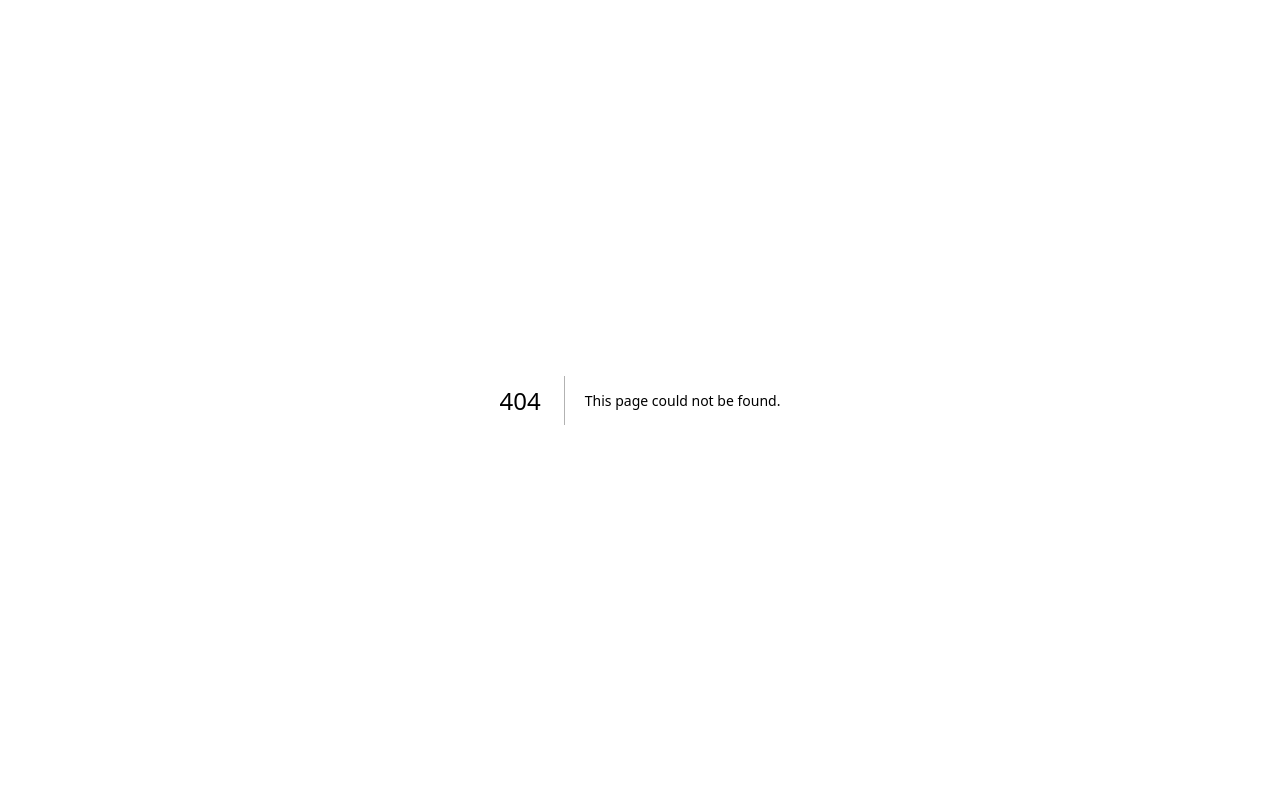
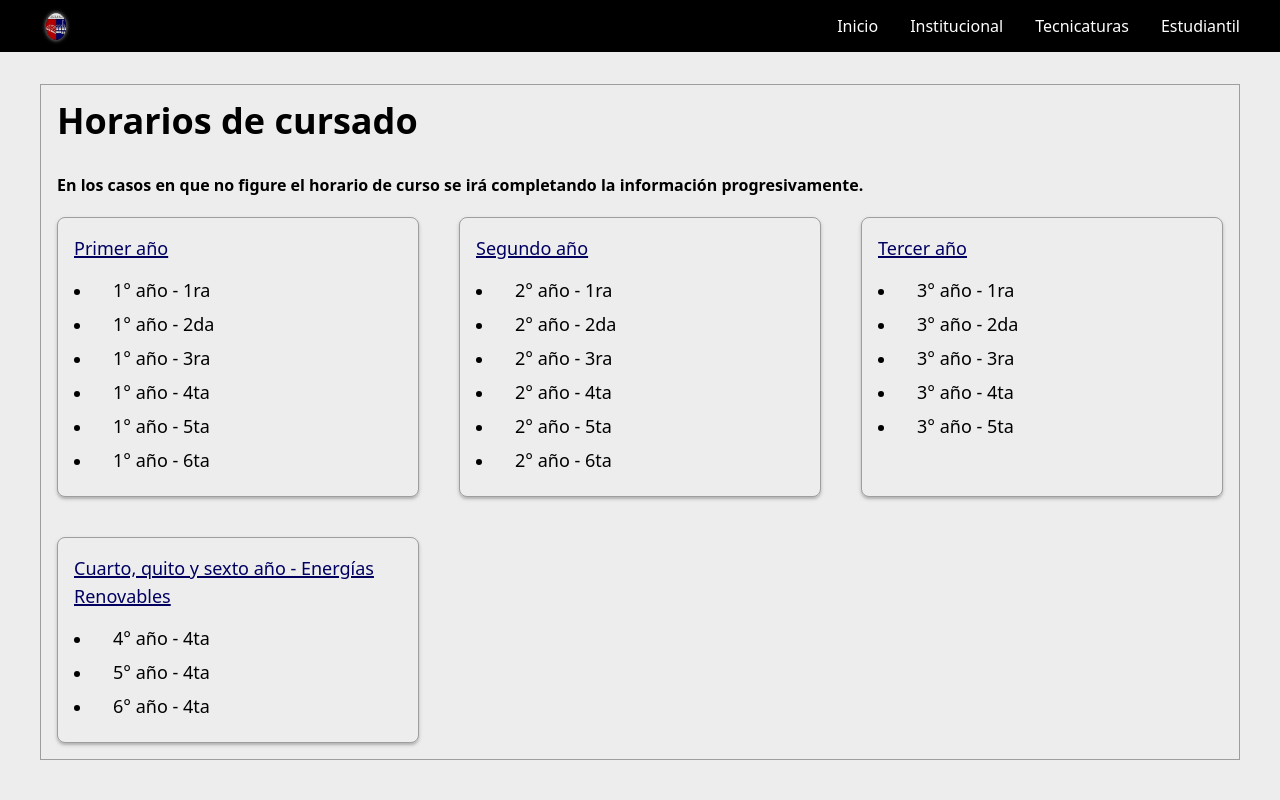
Before and after one commit to Martiks38/my_school_-page, a Next.js app: page /estudiantil in a window 1280 px wide. Before the commit this address had no page. Shown: the top 800 px of the page. Built offline with nearby package versions, Linux system fonts and the light colour scheme.

Commit message:
Añadir horarios de cursado a const.js y crear la sección Estudiantil

```diff
--- a/src/components/HeaderLayout/index.tsx
+++ b/src/components/HeaderLayout/index.tsx
@@ -20,8 +20,8 @@ export function HeaderLayout() {
 						{sections.map(({ id, section }) => {
 							return (
 								<li key={id}>
-									{section.match('Inicio') ? (
-										<Link href="/">{section}</Link>
+									{section.match(/^Inicio|Estudiantil$/) ? (
+										<Link href={section === 'Estudiantil' ? '/estudiantil' : '/'}>{section}</Link>
 									) : (
 										<span>{section}</span>
 									)}
--- /dev/null
+++ b/src/components/TimeBlock.tsx
@@ -0,0 +1,36 @@
+type Course = {
+	id: string
+	course: string
+	url: string
+}
+
+interface TimeBlockProps {
+	courses: Course[]
+	year: string
+}
+
+export function TimeBlock({ courses, year }: TimeBlockProps) {
+	return (
+		<section className="p-4 border border-[#0005] rounded-lg shadow-[0_2px_2px_rgb(0_0_0_/_12%),_0_2px_4px_rgb(0_0_0_/_16%)]">
+			<h3 className="mb-3.5 text-lg font-medium underline underline-offset-1 decoration-2 text-[#010061]">
+				{year}
+			</h3>
+			<ul className="list-disc list-inside [&>li]:mb-1.5">
+				{courses.map((course) => {
+					return (
+						<li key={course.id}>
+							<a
+								href={course.url}
+								target="_blank"
+								rel="noreferrer noopener"
+								className="px-4 py-2 text-lg hover:text-[#9c0b32] hover:underline"
+							>
+								{course.course}
+							</a>
+						</li>
+					)
+				})}
+			</ul>
+		</section>
+	)
+}
--- a/src/const.js
+++ b/src/const.js
@@ -121,6 +121,134 @@ export const notices = [
 	}
 ]
 
+export const schedules = [
+	{
+		courses: [
+			{
+				id: 'C925b',
+				course: '1° año - 1ra',
+				url: 'https://docs.google.com/spreadsheets/d/1v79YjwEMwddVNwm-woI_GuFJC7xbPDsZ/edit#gid=446488113'
+			},
+			{
+				id: 'C8c25',
+				course: '1° año - 2da',
+				url: 'https://docs.google.com/spreadsheets/d/1v79YjwEMwddVNwm-woI_GuFJC7xbPDsZ/edit#gid=772678337'
+			},
+			{
+				id: 'Cba38',
+				course: '1° año - 3ra',
+				url: 'https://docs.google.com/spreadsheets/d/1v79YjwEMwddVNwm-woI_GuFJC7xbPDsZ/edit#gid=1303694508'
+			},
+			{
+				id: 'C23c9',
+				course: '1° año - 4ta',
+				url: 'https://docs.google.com/spreadsheets/d/1v79YjwEMwddVNwm-woI_GuFJC7xbPDsZ/edit#gid=1458084612'
+			},
+			{
+				id: 'C1e32',
+				course: '1° año - 5ta',
+				url: 'https://docs.google.com/spreadsheets/d/1v79YjwEMwddVNwm-woI_GuFJC7xbPDsZ/edit#gid=1057310509'
+			},
+			{
+				id: 'C6167',
+				course: '1° año - 6ta',
+				url: 'https://docs.google.com/spreadsheets/d/1v79YjwEMwddVNwm-woI_GuFJC7xbPDsZ/edit#gid=448697539'
+			}
+		],
+		id: 'S37c2',
+		year: 'Primer año'
+	},
+	{
+		courses: [
+			{
+				id: 'Ca4d8',
+				course: '2° año - 1ra',
+				url: 'https://docs.google.com/spreadsheets/d/1i9qKDerqNihapsTau3WArtT8VT9C-MFb/edit#gid=131021307'
+			},
+			{
+				id: 'Cbca3',
+				course: '2° año - 2da',
+				url: 'https://docs.google.com/spreadsheets/d/1i9qKDerqNihapsTau3WArtT8VT9C-MFb/edit#gid=476614401'
+			},
+			{
+				id: 'C902e',
+				course: '2° año - 3ra',
+				url: 'https://docs.google.com/spreadsheets/d/1i9qKDerqNihapsTau3WArtT8VT9C-MFb/edit#gid=22427729'
+			},
+			{
+				id: 'C870c',
+				course: '2° año - 4ta',
+				url: 'https://docs.google.com/spreadsheets/d/1i9qKDerqNihapsTau3WArtT8VT9C-MFb/edit#gid=1705086162'
+			},
+			{
+				id: 'Ce72e',
+				course: '2° año - 5ta',
+				url: 'https://docs.google.com/spreadsheets/d/1i9qKDerqNihapsTau3WArtT8VT9C-MFb/edit#gid=460347714'
+			},
+			{
+				id: 'C0fc8',
+				course: '2° año - 6ta',
+				url: 'https://docs.google.com/spreadsheets/d/1i9qKDerqNihapsTau3WArtT8VT9C-MFb/edit#gid=454813884'
+			}
+		],
+		id: 'S2257',
+		url: 'segundo',
+		year: 'Segundo año'
+	},
+	{
+		courses: [
+			{
+				id: 'C0086',
+				course: '3° año - 1ra',
+				url: 'https://docs.google.com/spreadsheets/d/1g4cBzxZpLrb2zo_s52a1zI3GgOY-TjjX/edit#gid=1355992659'
+			},
+			{
+				id: 'C441e',
+				course: '3° año - 2da',
+				url: 'https://docs.google.com/spreadsheets/d/1g4cBzxZpLrb2zo_s52a1zI3GgOY-TjjX/edit#gid=432427579'
+			},
+			{
+				id: 'C1f47',
+				course: '3° año - 3ra',
+				url: 'https://docs.google.com/spreadsheets/d/1g4cBzxZpLrb2zo_s52a1zI3GgOY-TjjX/edit#gid=1910516590'
+			},
+			{
+				id: 'C3e1a',
+				course: '3° año - 4ta',
+				url: 'https://docs.google.com/spreadsheets/d/1g4cBzxZpLrb2zo_s52a1zI3GgOY-TjjX/edit#gid=1985084997'
+			},
+			{
+				id: 'C3b82',
+				course: '3° año - 5ta',
+				url: 'https://docs.google.com/spreadsheets/d/1g4cBzxZpLrb2zo_s52a1zI3GgOY-TjjX/edit#gid=681319318'
+			}
+		],
+		id: 'S4427',
+		year: 'Tercer año'
+	},
+	{
+		courses: [
+			{
+				id: 'C460f',
+				course: '4° año - 4ta',
+				url: 'https://docs.google.com/spreadsheets/d/1EgmGH3rocdSa1SPAKnDFA3jX5s4owP0M/edit#gid=965503751'
+			},
+			{
+				id: 'Cac25',
+				course: '5° año - 4ta',
+				url: 'https://docs.google.com/spreadsheets/d/1EgmGH3rocdSa1SPAKnDFA3jX5s4owP0M/edit#gid=729799160'
+			},
+			{
+				id: 'C6be4',
+				course: '6° año - 4ta',
+				url: 'https://docs.google.com/spreadsheets/d/1EgmGH3rocdSa1SPAKnDFA3jX5s4owP0M/edit#gid=1082291572'
+			}
+		],
+		id: 'S71d2',
+		year: 'Cuarto, quito y sexto año - Energías Renovables'
+	}
+]
+
 export const sections = [
 	{
 		id: 'b5e5',
@@ -143,7 +271,7 @@ export const sections = [
 	},
 	{
 		id: 'f2b4',
-		section: 'Estudiantes',
+		section: 'Estudiantil',
 		subsections: [
 			{ id: '3d76', name: 'Cuadernillo de ingreso' },
 			{ id: 'ca3a', name: 'Horarios de cursado' }
--- /dev/null
+++ b/src/pages/estudiantil/index.tsx
@@ -0,0 +1,33 @@
+import { LayoutPage } from '@/Layout/LayoutPage'
+import { TimeBlock } from '@/components/TimeBlock'
+import { schedules } from '@/const'
+import Head from 'next/head'
+import Link from 'next/link'
+
+export default function Studiants() {
+	return (
+		<>
+			<Head>
+				<title>Estudiantes | EET N°477</title>
+				<meta name="description" content="" />
+
+				<meta property="og:title" content="Estudiantes | EET N°477" />
+				<meta property="og:description" content="" />
+			</Head>
+			<LayoutPage>
+				<main className="grow w-full max-w-primaryContent mx-auto  mt-8 p-4 border border-[#0005]">
+					<h1 className="mb-8 text-4xl font-robotoMono font-bold">Horarios de cursado</h1>
+					<strong className="block mb-5">
+						En los casos en que no figure el horario de curso se irá completando la información
+						progresivamente.
+					</strong>
+					<div className="grid grid-cols-3 gap-10">
+						{schedules.map(({ courses, id, year }) => {
+							return <TimeBlock key={id} courses={courses} year={year} />
+						})}
+					</div>
+				</main>
+			</LayoutPage>
+		</>
+	)
+}
```
